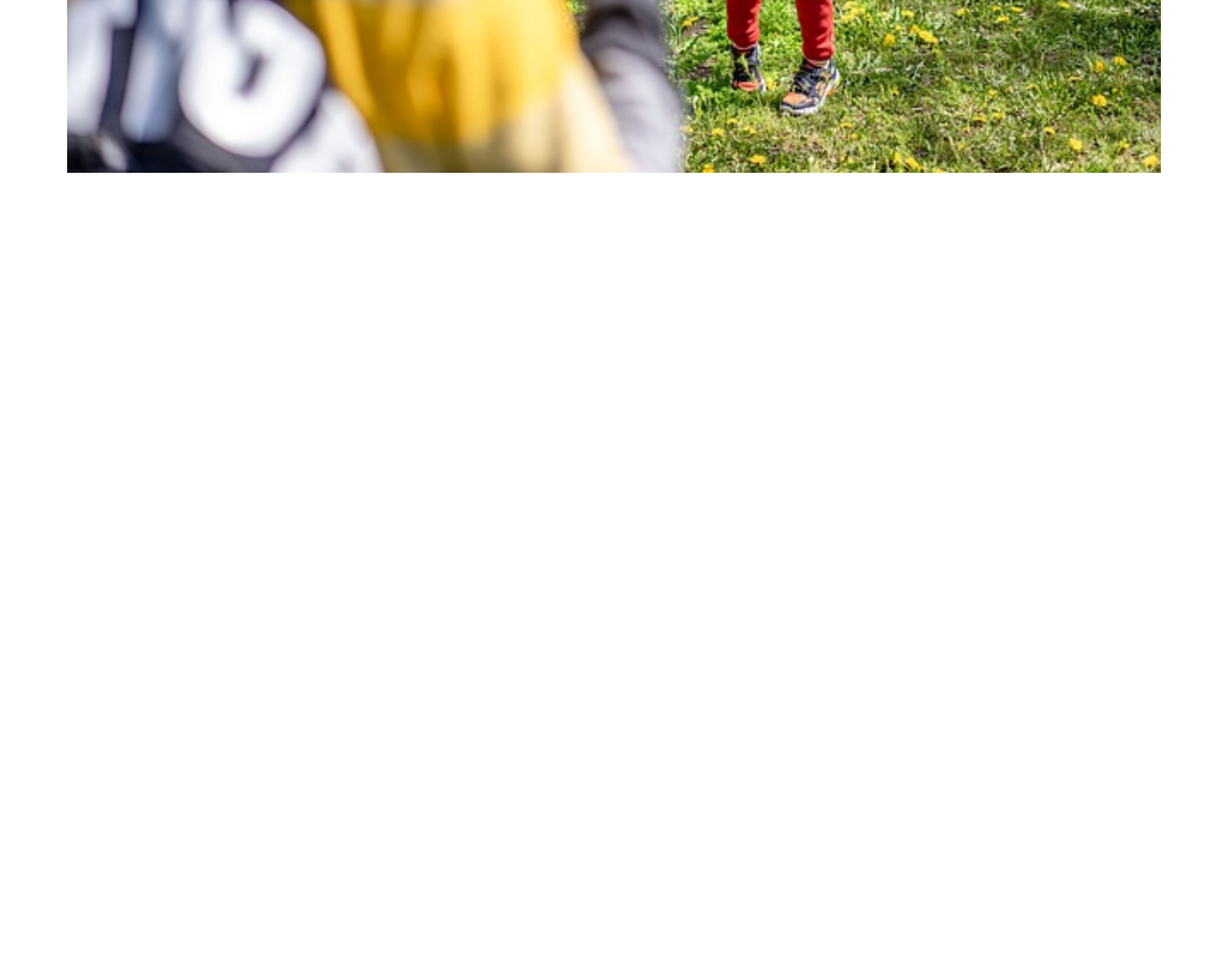
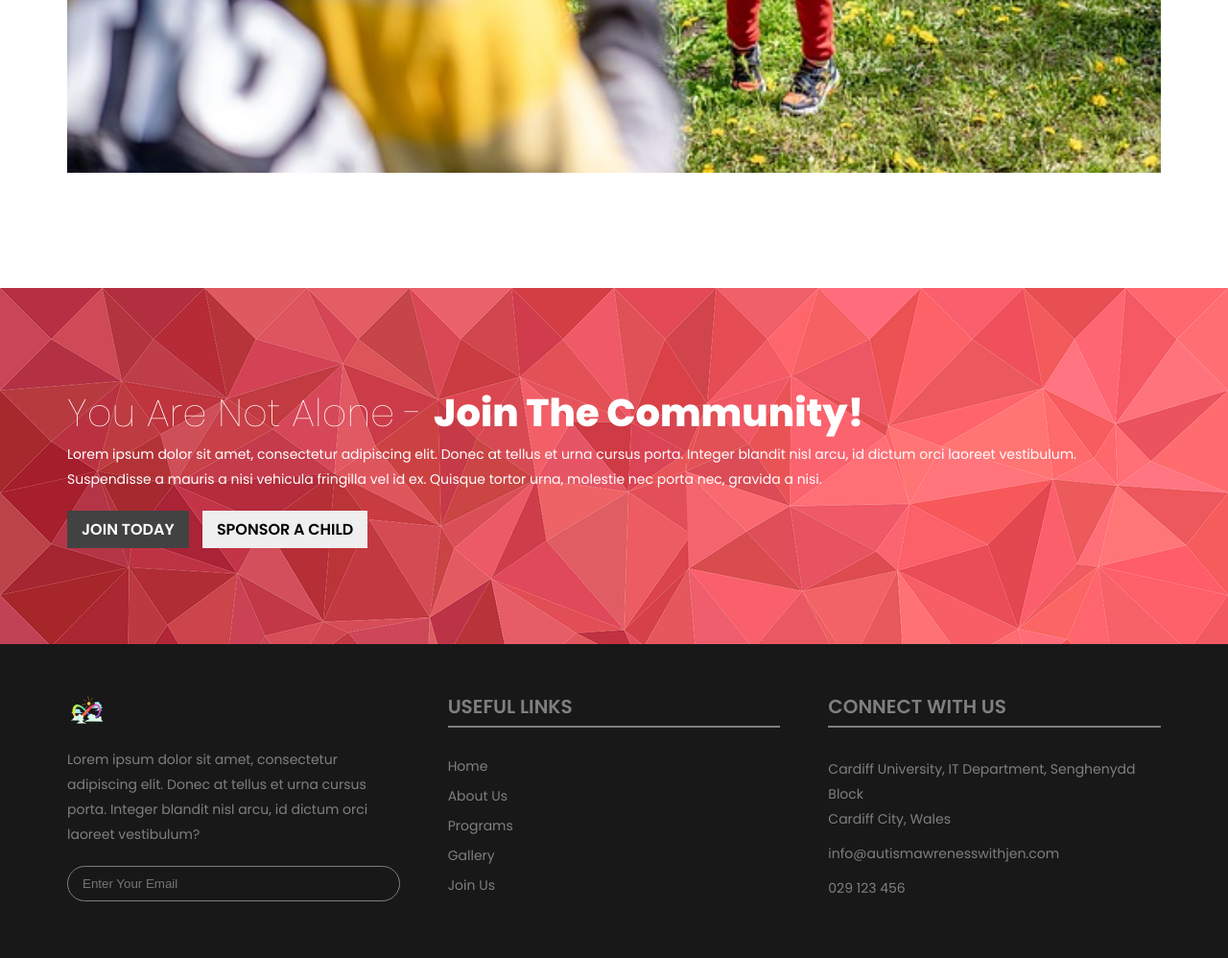
Before and after one commit to ubachicodes/autismawareness, a plain HTML site: page index.html in a window 1280 px wide. Shown: the part 8849-9847 px from the top of the page at 96% size. Before the commit the page ends 9149 px from the top, so only its background shows below. Drawn offline with Linux system fonts and the light colour scheme.

Commit message:
Join Us Section and Footer Complete

```diff
--- a/css/style.css
+++ b/css/style.css
@@ -363,3 +363,96 @@ header nav ul li a:hover{
 }
 
 /* Gallery End Here*/
+
+/* Join Start Here*/
+.join{
+    background-image: url(../images/triangle-2724449_1280.webp);
+    color: #fff;
+}
+
+.join .jointitle {
+    font-size: 40px;
+    font-weight: 100;
+}
+
+.join .jointitle span {
+    font-weight: 800;
+}
+
+.join button {
+    padding: 7px 15px;
+    margin-top: 20px;
+    border: 0;
+    outline: none;
+    font-weight: 600;
+    font-size: 16px;
+}
+
+.join button.joinnow {
+    margin-right: 10px;
+    background-color: #424242;
+    color: #fff;
+}
+
+.join button.sponsorchild {
+    background-color: var(--gray);
+}
+
+/* Join End Here*/
+
+/* Footer Start Here*/
+
+footer {
+    background-color: #181818;
+    color: #7f7f7f;
+    padding: 50px 0;
+    font-size: 14px;
+}
+
+footer .container {
+    display: grid;
+    grid-template-columns: 1fr 1fr 1fr;
+    grid-gap: 50px;
+}
+
+footer .title {
+    font-size: 20px;
+    font-weight: 600;
+    text-transform: uppercase;
+    border-bottom: 2px solid;
+    margin-bottom: 30px;
+    padding: 0 0 5px 0;
+}
+
+footer p {
+    margin-bottom: 10px;
+}
+
+footer .linkscontainer ul {
+    list-style-type: none;
+}
+
+footer .linkscontainer ul li a {
+    text-decoration: none;
+    color: #7f7f7f;
+    margin-bottom: 10px;
+    display: inline-block;
+}
+
+footer .newslettercontainer img {
+    height: 40px;
+    margin-bottom: 11px;
+}
+
+footer .newslettercontainer input {
+    background-color: transparent;
+    border: 1px solid #7f7f7f;
+    outline: none;
+    padding: 10px 15px;
+    width: 100%;
+    margin-top: 10px;
+    color: #ccc;
+    border-radius: 30px;
+}
+
+/* Footer End Here*/
--- a/index.html
+++ b/index.html
@@ -4,7 +4,7 @@
 <head>
     <meta charset="UTF-8">
     <meta name="viewport" content="width=device-width, initial-scale=1.0">
-    <title>Autism Awareness</title>
+    <title>Autism Awareness With Jen</title>
     <link rel="stylesheet" href="css/style.css" />
 </head>
 
@@ -30,7 +30,7 @@
                             <a href="#gallerysection">Gallery</a>
                         </li>
                         <li>
-                            <a href="Javascript:void(0)">Join Us</a>
+                            <a href="#joinsection">Join Us</a>
                         </li>
                     </ul>
                 </nav>
@@ -204,7 +204,77 @@
     </section>
     <!--Gallery section ends here-->
 
+    <section class="join" id="joinsection">
+        <div class="container">
+            <div class="jointitle">
+                You Are Not Alone - <span>Join The Community!</span>
+            </div>
+            <p>
+                Lorem ipsum dolor sit amet, consectetur adipiscing elit. Donec at tellus et urna cursus porta. Integer
+                blandit nisl arcu, id dictum orci laoreet vestibulum. Suspendisse a mauris a nisi vehicula fringilla vel
+                id ex. Quisque tortor urna, molestie nec porta nec, gravida a nisi.
+            </p>
+            <button class="joinnow">
+                JOIN TODAY
+            </button>
+            <button class="sponsorchild">
+                SPONSOR A CHILD
+            </button>
+        </div>
+    </section>
+    <!-- Join section end-->
 
+    <footer>
+        <div class="container">
+            <div class="newslettercontainer">
+                <img src="../images/autism-logo.png" alt="">
+                <p>
+                    Lorem ipsum dolor sit amet, consectetur adipiscing elit. Donec at tellus et urna cursus porta.
+                    Integer blandit nisl arcu, id dictum orci laoreet vestibulum?
+                </p>
+                <input type="text" placeholder="Enter Your Email">
+            </div>
+            <!-- .Newsletter end-->
+
+            <div class="linkscontainer">
+                <div class="title">
+                    USEFUL LINKS
+                </div>
+
+                <ul>
+                    <li>
+                        <a href="#homesection">Home</a>
+                    </li>
+                    <li>
+                        <a href="#aboutsection">About Us</a>
+                    </li>
+                    <li>
+                        <a href="#programssection">Programs</a>
+                    </li>
+                    <li>
+                        <a href="#gallerysection">Gallery</a>
+                    </li>
+                    <li>
+                        <a href="#joinsection">Join Us</a>
+                    </li>
+                </ul>
+            </div>
+            <!-- .Links end-->
+
+            <div class="connectcontainer">
+                <div class="title">
+                    CONNECT WITH US
+                </div>
+                <P>
+                    Cardiff University, IT Department, Senghenydd Block <br>
+                    Cardiff City, Wales
+                </P>
+                <p>info@autismawrenesswithjen.com</p>
+                <p>029 123 456</p>
+            </div>
+            <!-- .Connect end-->
+        </div>
+    </footer>
 </body>
 
 </html>
```
Also changed, not shown: images/textile-1824160_640.jpg (added), images/triangle-2724449_1280.webp (added). Lines whose indentation alone changed are shown as unchanged.
